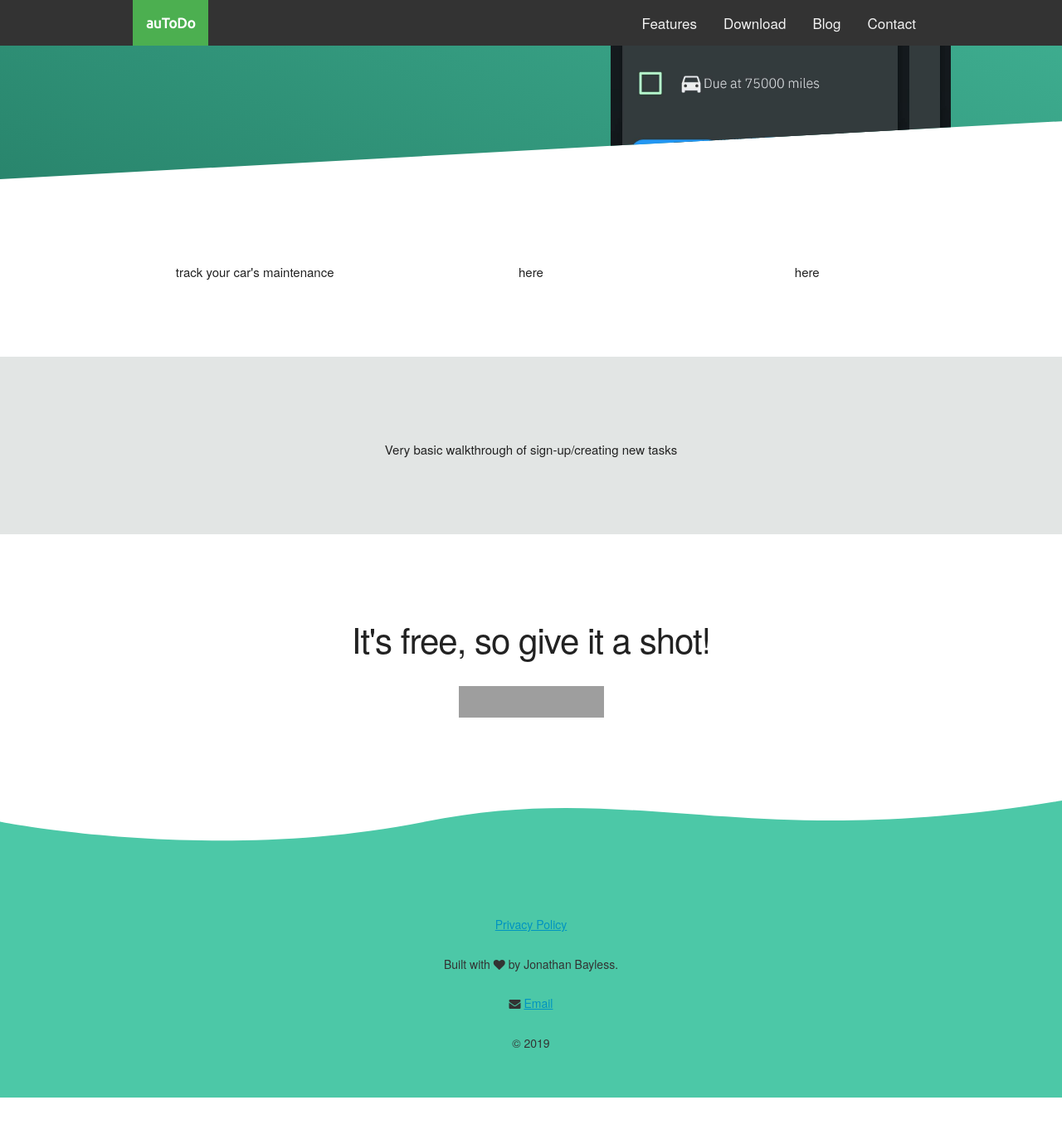
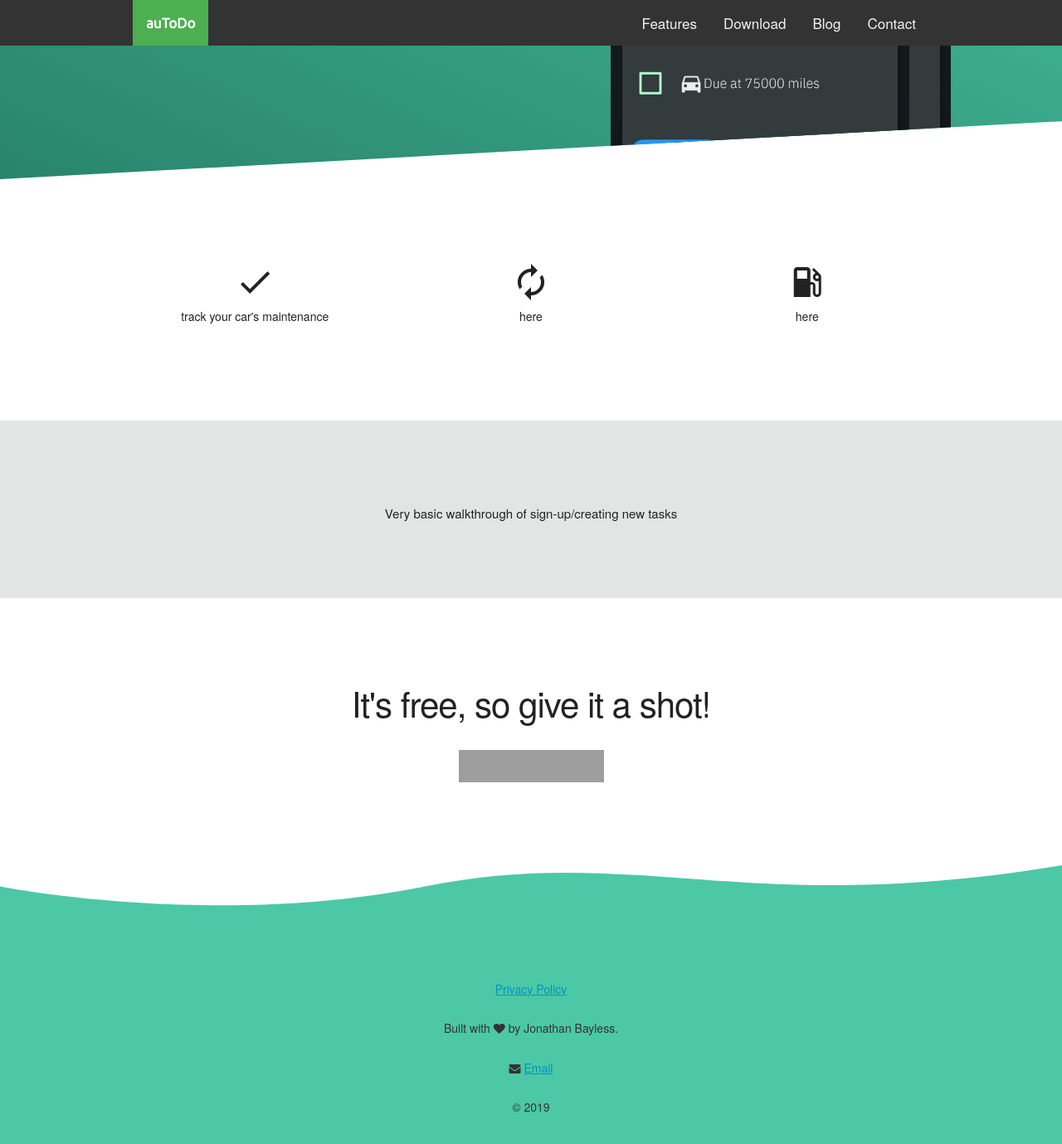
Before and after one commit to autodo-app/autodo-app.github.io, a Jekyll site: the page built from index.html, in a window 1280 px wide and 1400 px high, scrolled down 414 px. Shown: the top 1379 px of the window at 83% size. Built offline with Jekyll 4.4.1, drawn with Linux system fonts in a browser that asks for light colours; before the commit the page ends 1737 px from its top, so only the background shows below that; grey boxes are pictures that could not be loaded.

Commit message:
Add material icons set bc font awesome is missing a lot

```diff
--- a/_includes/_sass/screen.scss
+++ b/_includes/_sass/screen.scss
@@ -18,6 +18,10 @@ p {
   font-weight: 300;
 }
 
+.material-icons.md-18 { font-size: 18px; }
+.material-icons.md-24 { font-size: 24px; }
+.material-icons.md-36 { font-size: 36px; }
+.material-icons.md-48 { font-size: 48px; }
 
 .header {
   @include angle-edge($angle: 2.5, $angle-position-y: 'bottom', $angle-position-x: 'right');
--- a/_layouts/default.html
+++ b/_layouts/default.html
@@ -18,6 +18,7 @@
 
   <link rel="stylesheet" href="{{ site.github.url }}/css/styles.css">
   <link href="https://maxcdn.bootstrapcdn.com/font-awesome/4.7.0/css/font-awesome.min.css" rel="stylesheet" integrity="sha384-wvfXpqpZZVQGK6TAh5PVlGOfQNHSoD2xbE+QkPxCAFlNEevoEH3Sl0sibVcOQVnN" crossorigin="anonymous">
+ <link href="https://fonts.googleapis.com/icon?family=Material+Icons" rel="stylesheet">
 </head>
 <body>
   {{ content }}
--- a/index.html
+++ b/index.html
@@ -46,14 +46,16 @@ title: Home Page
         <div class="container">
             <div class="row">
                 <div class="one-third column">
-                    <i class="fas fa-clipboard-check"></i>
-                    track your car's maintenance
+                    <i class="material-icons md-48">done</i>
+                    <p>track your car's maintenance</p>
                 </div>
                 <div class="one-third column">
-                    here
+                    <i class="material-icons md-48">autorenew</i>
+                    <p>here</p>
                 </div>
                 <div class="one-third column">
-                    here
+                    <i class="material-icons md-48">local_gas_station</i>
+                    <p>here</p>
                 </div>
             </div>
         </div>
```
Also changed, not shown: 3 other files.
